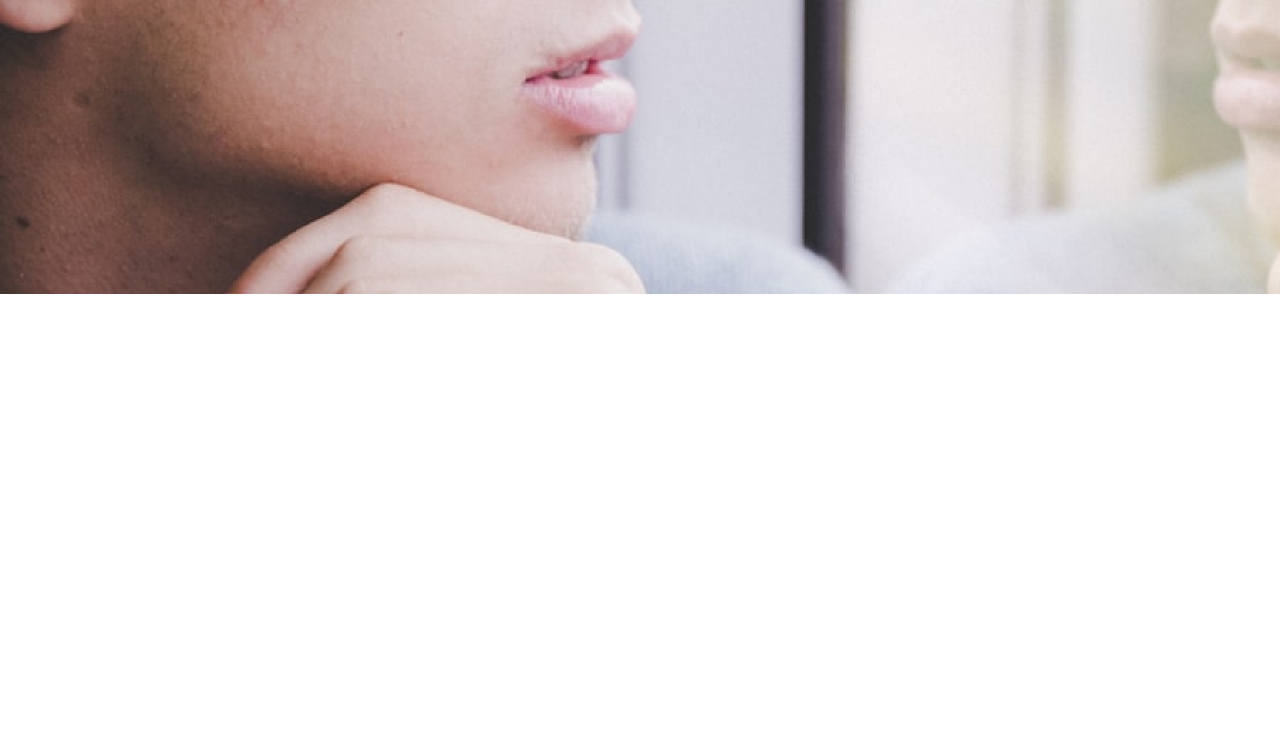
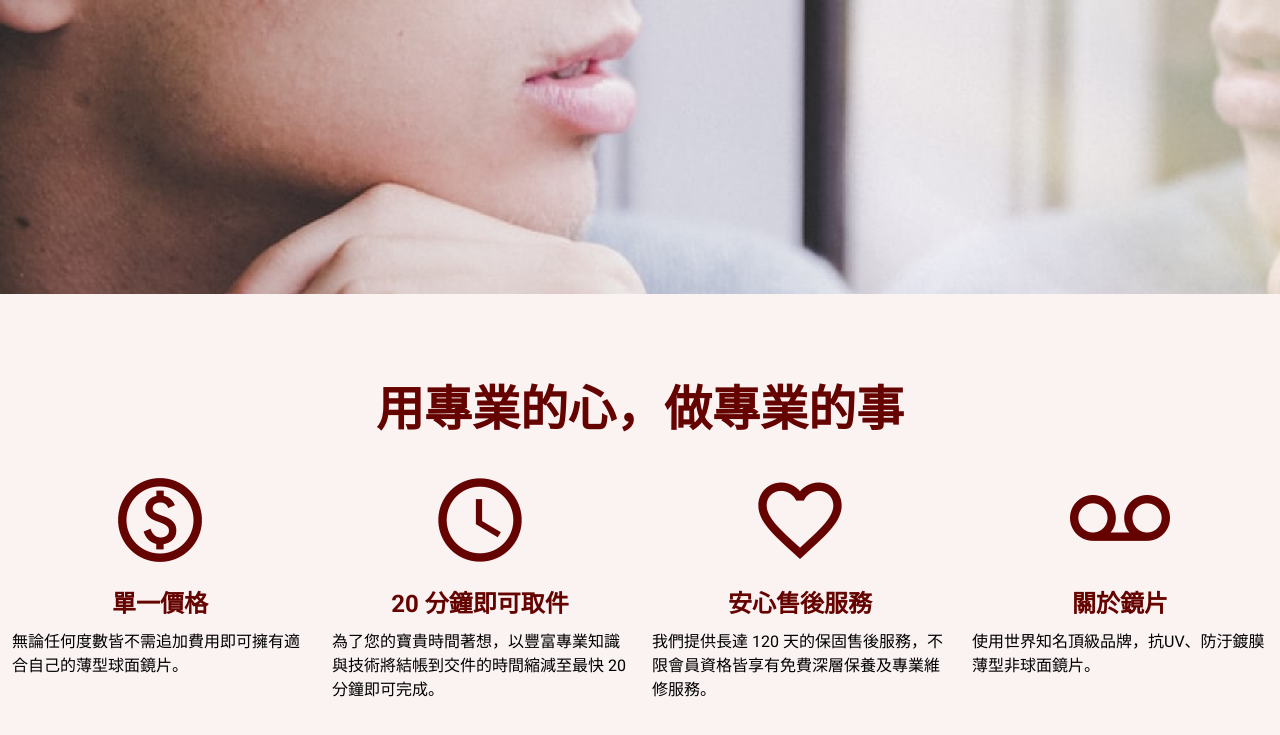
Before and after one commit to hokou/hex-htmlcss-2024-wk3_4, a website built with Vite: page pages/index.html in a window 1280 px wide. Shown: the part 493-1228 px from the top of the page. Before the commit the page ends 800 px from the top, so only its background shows below. Built offline with nearby package versions, Linux system fonts and the light colour scheme.

Commit message:
add feature

```diff
--- a/assets/scss/pages/_index.scss
+++ b/assets/scss/pages/_index.scss
@@ -42,3 +42,48 @@
       }
     }
   }
+
+  .feature {
+    padding: 80px 0;
+    @include mobile-larger{
+      padding: 40px 14px;
+    }
+    &-title {
+      font-size: 48px;
+      font-weight: bolder;
+      color: $secondary;
+      text-align: center;
+      margin-bottom: 24px;
+      @include mobile-larger{
+        font-size: 24px;
+      }
+    }
+    &-list {
+      display: flex;
+      flex-wrap: wrap;
+      gap: 24px;
+    }
+  }
+
+  .card {
+    width: calc(25% - 18px);
+    @include pad{
+      width: calc(50% - 12px);
+    }
+    @include mobile{
+      width: 100%;
+    }
+    &-header {
+      text-align: center;
+    }
+    &-title {
+      font-size: 24px;
+      font-weight: bolder;
+      color: $secondary;
+      margin-bottom: 8px;
+    }
+    &-img {
+      width: 100px;
+      margin-bottom: 16px;
+    }
+  }
--- a/assets/scss/utils/_utils.scss
+++ b/assets/scss/utils/_utils.scss
@@ -11,6 +11,10 @@
   @include mobile-larger {
     padding: 0;
   }
+}
+
+.bg-light {
+  background: $bg-light;
 }
 
 .bg-dark {
--- a/pages/index.html
+++ b/pages/index.html
@@ -19,6 +19,41 @@
         <a href="#" class="banner-link">立即購買</a>
       </div>
     </div>
+    <section class="feature bg-light">
+      <div class="container">
+        <h3 class="feature-title">用專業的心，做專業的事</h3>
+        <ul class="feature-list">
+          <li class="card">
+            <div class="card-header">
+              <img src="../assets/images/home-section2-1.png" alt="費用icon" class="card-img" />
+              <h4 class="card-title">單一價格</h4>
+            </div>
+            <p>無論任何度數皆不需追加費用即可擁有適合自己的薄型球面鏡片。</p>
+          </li>
+          <li class="card">
+            <div class="card-header">
+              <img src="../assets/images/home-section2-2.png" alt="費用icon" class="card-img" />
+              <h4 class="card-title">20 分鐘即可取件</h4>
+            </div>
+            <p>為了您的寶貴時間著想，以豐富專業知識與技術將結帳到交件的時間縮減至最快 20 分鐘即可完成。</p>
+          </li>
+          <li class="card">
+            <div class="card-header">
+              <img src="../assets/images/home-section2-3.png" alt="費用icon" class="card-img" />
+              <h4 class="card-title">安心售後服務</h4>
+            </div>
+            <p>我們提供長達 120 天的保固售後服務，不限會員資格皆享有免費深層保養及專業維修服務。</p>
+          </li>
+          <li class="card">
+            <div class="card-header">
+              <img src="../assets/images/home-sectioin2-4.png" alt="費用icon" class="card-img" />
+              <h3 class="card-title">關於鏡片</h3>
+            </div>
+            <p>使用世界知名頂級品牌，抗UV、防汙鍍膜薄型非球面鏡片。</p>
+          </li>
+        </ul>
+      </div>
+    </section>
 
     <%- include('./layout/footer'); -%>
     <script type="module" src="../main.js"></script>
```
